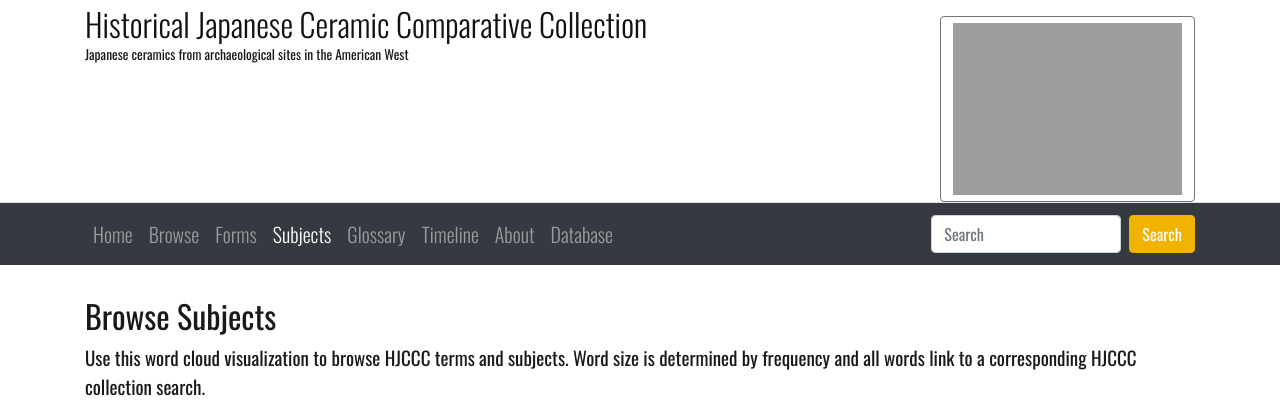
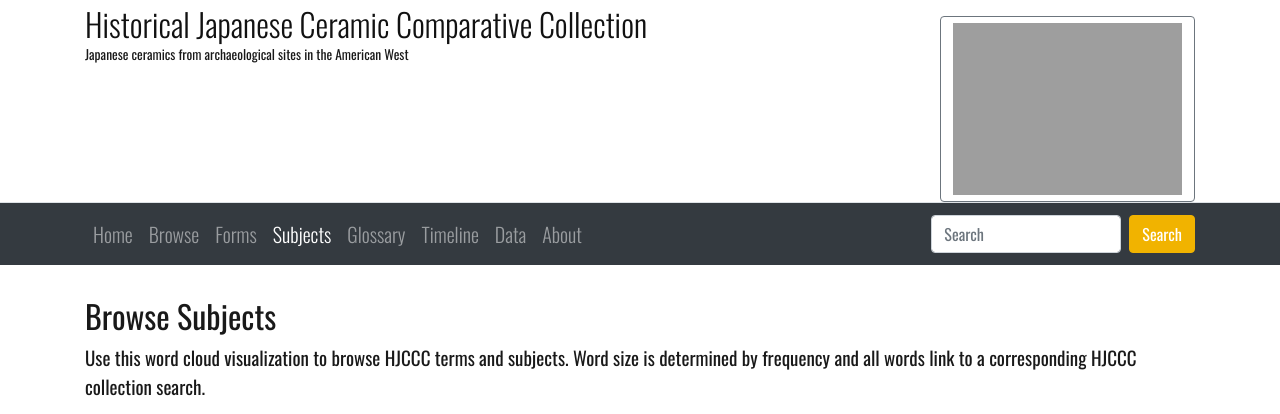
Before and after one commit to uidaholib/HJCCC_source, a Jekyll site: the page built from pages/subjects.md, in a window 1280 px wide. Shown: the top 414 px of the page. Built offline with Jekyll 4.4.1, drawn with Linux system fonts in a browser that asks for light colours.

Commit message:
remove "database" link, add "data" link to nav

```diff
--- a/_data/nav-configuration.csv
+++ b/_data/nav-configuration.csv
@@ -5,4 +5,5 @@ Forms,/forms.html
 Subjects,/subjects.html
 Glossary,/glossary/
 Timeline,/timeline.html
+Data,/data/
 About,/about.html
--- a/_includes/collection-nav.html
+++ b/_includes/collection-nav.html
@@ -16,9 +16,6 @@
                     <a class="nav-link" href="{{ nav.stub | relative_url }}">{{ nav.display-text }}</a>
                 </li>
                 {% endfor %}
-                <li class="nav-item ">
-                    <a class="nav-link" href="https://digital.lib.uidaho.edu/cdm/search/collection/{{ site.repo-collection-ids }}/" target="_blank">Database</a>
-                </li>
             </ul>
             <script>
                 function cdm_search() {
```
